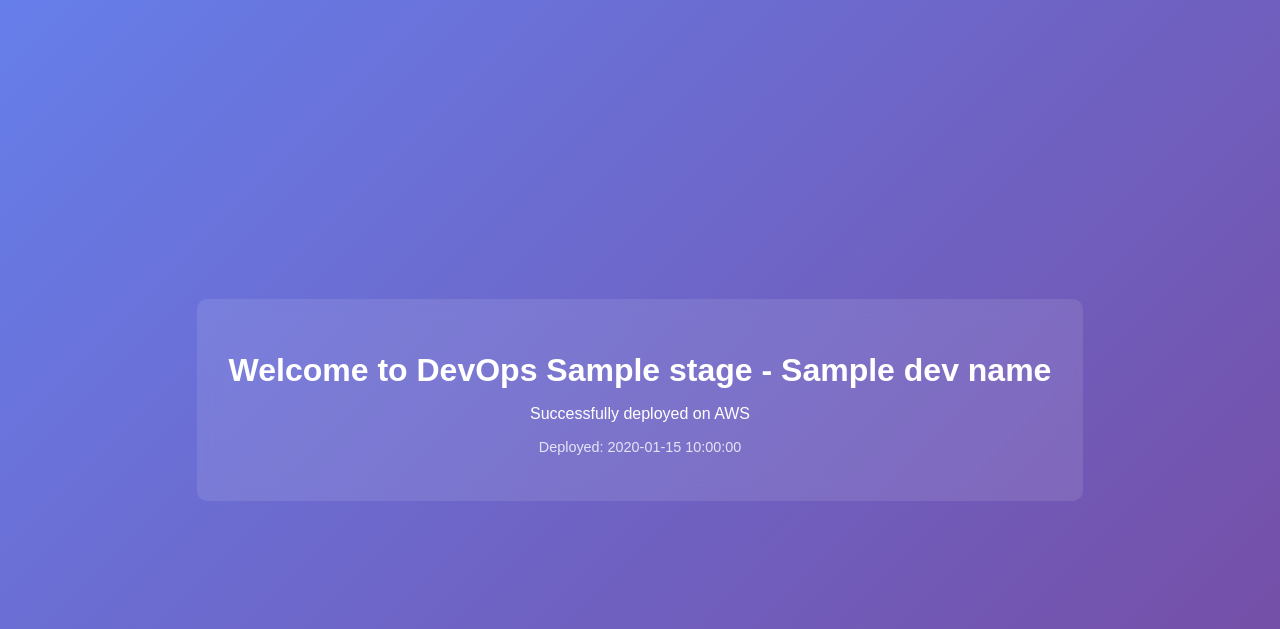
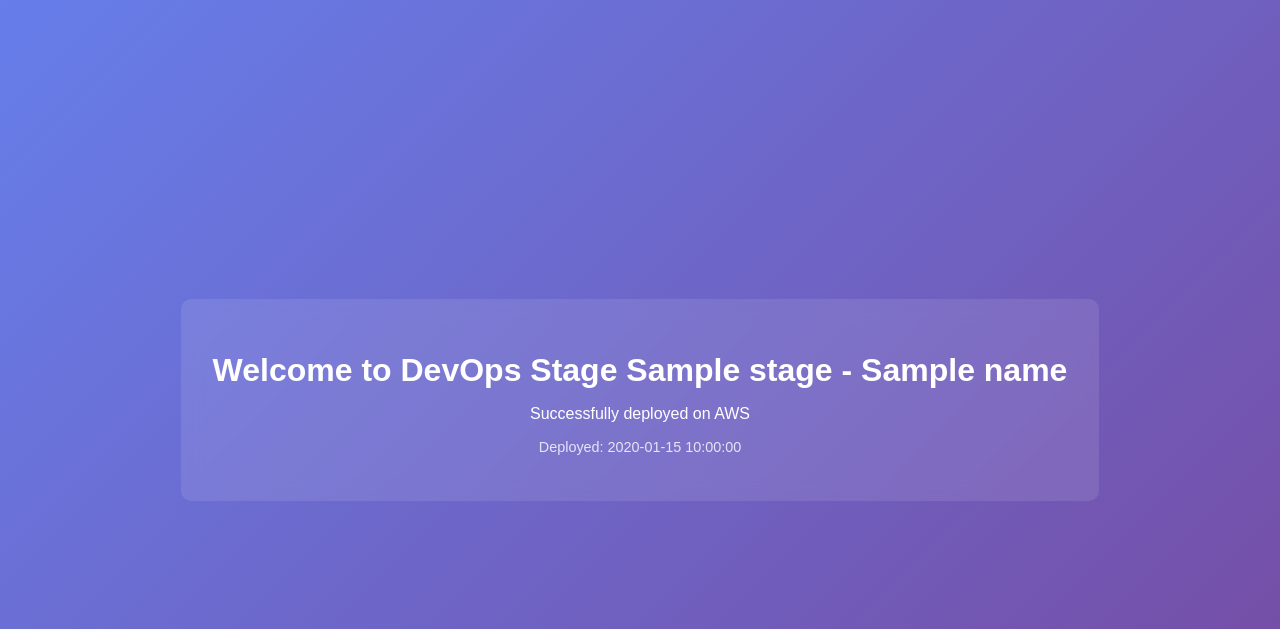
Before and after one commit to dejinassar/hng13-stage1-devops, a Flask app: template hng13-devops-stage1/templates/index.html in a window 1280 px wide. Shown: the top 629 px of the page. Run offline with Flask 3, Linux system fonts and the light colour scheme; the template is opened without the code that fills it: most values are stand-ins (such as "Sample title", 1, 10 or a date in 2020).

Commit message:
Update to DevOps Stage 1 with new index.html

```diff
--- a/hng13-devops-stage1/app.py
+++ b/hng13-devops-stage1/app.py
@@ -1,21 +1,10 @@
 from flask import Flask, render_template
-from datetime import datetime
 
 app = Flask(__name__)
 
-# ---------- Deployment Info ----------
-DEVOPS_STAGE = "Stage 1"
-DEV_NAME = "Ibrahim Nassar"
-DEPLOY_DATE = datetime.now().strftime("%d/%m/%Y")
-
 @app.route('/')
 def home():
-    return render_template(
-        "index.html",
-        stage=DEVOPS_STAGE,
-        dev_name=DEV_NAME,
-        deploy_date=DEPLOY_DATE
-    )
+    return render_template("index.html", stage="1", name="Ibrahim Nassar")
 
 if __name__ == '__main__':
     app.run(host='0.0.0.0', port=5000)
--- a/hng13-devops-stage1/templates/index.html
+++ b/hng13-devops-stage1/templates/index.html
@@ -3,7 +3,7 @@
 <head>
   <meta charset="UTF-8">
   <meta name="viewport" content="width=device-width, initial-scale=1.0">
-  <title>HNG13 DevOps {{ stage }}</title>
+  <title>HNG13 DevOps Stage {{ stage }}</title>
   <style>
     body {
       font-family: Arial, sans-serif;
@@ -28,9 +28,9 @@
 </head>
 <body>
   <div class="container">
-    <h1>Welcome to DevOps {{ stage }} - {{ dev_name }}</h1>
+    <h1>Welcome to DevOps Stage {{ stage }} - {{ name }}</h1>
     <p>Successfully deployed on AWS</p>
-    <p class="timestamp">Deployed: {{ deploy_date }}</p>
+    <p class="timestamp">Deployed: {{ deployment_date }}</p>
   </div>
 </body>
 </html>
```
